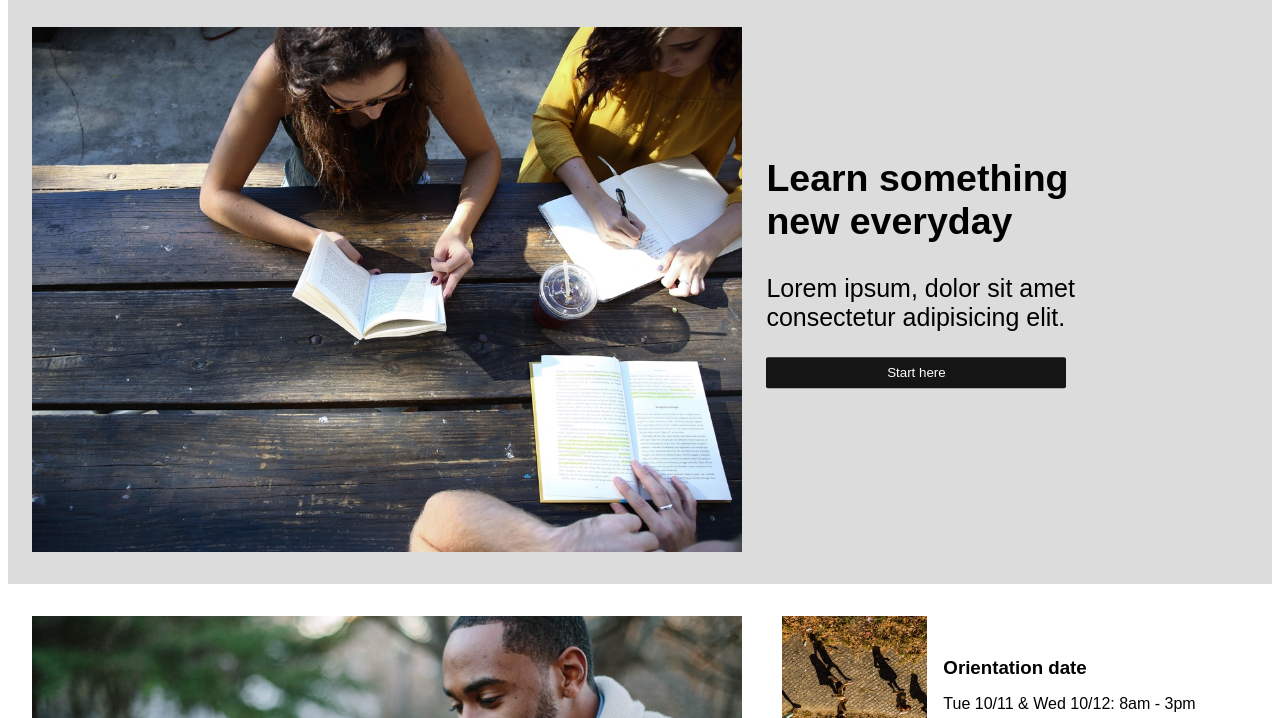
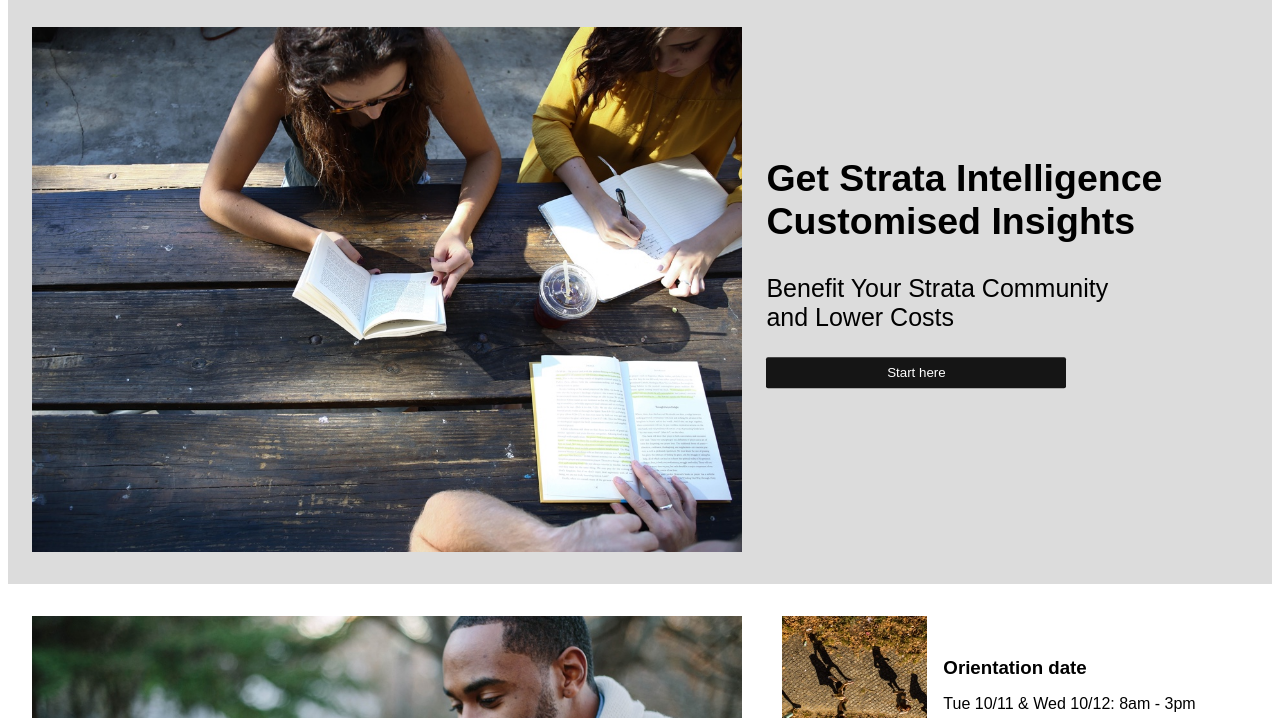
Before and after one commit to ned1010/landing-page, a plain HTML site: page index.html in a window 1280 px wide. Shown: the part 77-795 px from the top of the page. Drawn offline with Linux system fonts and the light colour scheme.

Commit message:
pitch update

```diff
--- a/index.html
+++ b/index.html
@@ -36,8 +36,8 @@
         <img src="resources/images/banner.jpg" alt="banner-image">
 
         <div class="text-container">
-            <h2>Learn something <br> new everyday</h2>
-            <p>Lorem ipsum, dolor sit amet <br> consectetur adipisicing elit.</p>
+            <h2>Get Strata Intelligence<br>Customised Insights</h2>
+            <p>Benefit Your Strata Community <br>and Lower Costs</p>
             <button class="button" type="submit">
                 Start here
             </button>
```
